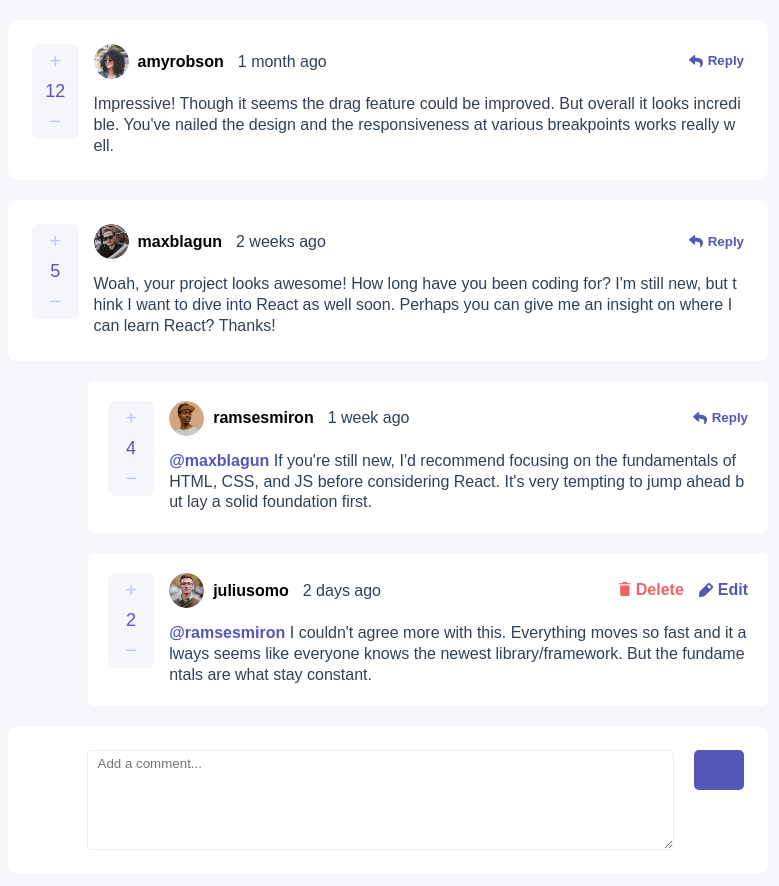
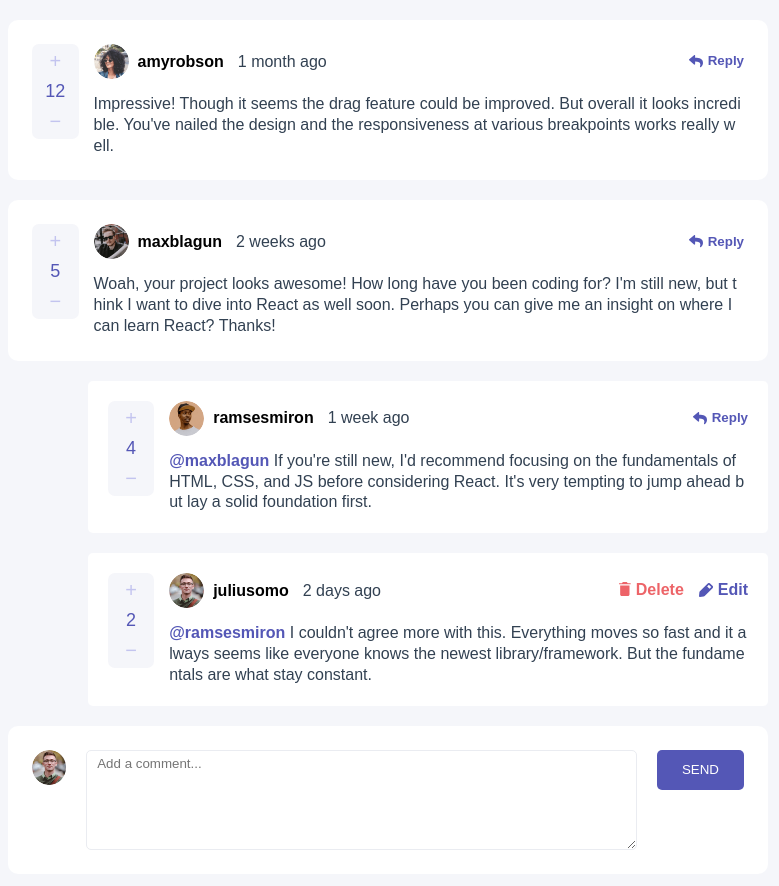
Before and after one commit to Alaska-999/Interactive-comments-section, a React (Vite) app: page / in a window 1280 px wide. Shown: the top 886 px of the page, without its empty margins (252-1031 px from the left). Built offline with nearby package versions, Linux system fonts and the light colour scheme.

Commit message:
fixed form

```diff
--- a/src/components/NewComment.tsx
+++ b/src/components/NewComment.tsx
@@ -30,9 +30,9 @@ const NewComment: FC = () => {
 
     return (
         <CardContainer>
-            <CommentForm onSubmit={sendPostHandler}>
+            <Form onSubmit={sendPostHandler}>
                 <CommentForm imageUrl={currentUser.image.png} buttonName={'send'}/>
-            </CommentForm>
+            </Form>
         </CardContainer>
     );
 };
```
